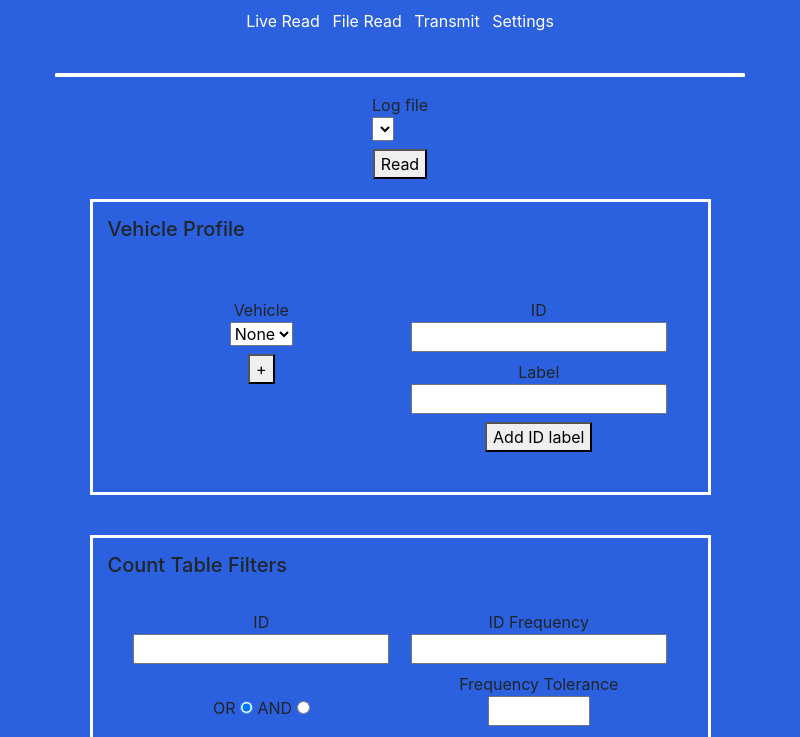
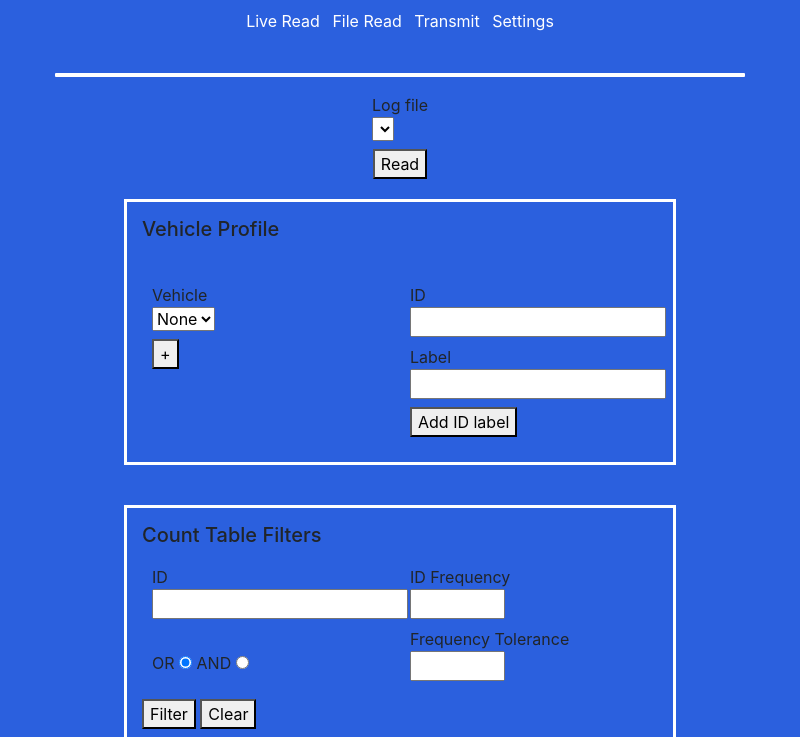
Before and after one commit to TheAbsoluteValue/CANdense, an Electron app: page file_read.html in a window 800 px wide. Shown: the part 63-800 px from the top of the page. Drawn offline with nearby package versions, Linux system fonts and the light colour scheme; no server answers.

Commit message:
Few more small changes

```diff
--- a/file_read.css
+++ b/file_read.css
@@ -24,26 +24,27 @@ a:hover {
     text-decoration: underline;
 }
 
+/* contains .horizontal-container elements */
+.root-div {
+  border: solid white;
+  margin-top: 20px;
+  margin-bottom: 20px;
+  padding: 15px;
+  width: 80%;
+}
+
+/* contains .horizontal-5050-div elements */
+.horizontal-container {
+  display: flex;
+  text-align: center;
+}
+
 .horizontal-5050-div {
   float: left;
   display: inline-block;
   width: 50%;
-  text-align: center;
+  text-align: left;
   padding: 10px;
-}
-
-.horizontal-container {
-  display: flex;
-  padding: 15px;
-  text-align: center;
-}
-
-.root-div {
-  border: solid white;
-  width: 90%;
-  margin-top: 20px;
-  margin-bottom: 20px;
-  padding: 15px;
 }
 
 .input-small {
--- a/file_read.html
+++ b/file_read.html
@@ -83,7 +83,7 @@
     <div class="row">
       <div class="col-12 d-flex justify-content-center">
         <!-- DOM elements for filtering -->
-        <div class="root-div">
+        <div class="root-div justify-content-center">
             <h5>Count Table Filters</h5>
             <div class="horizontal-container">
               <div class="horizontal-5050-div">
@@ -95,7 +95,7 @@
                 </div>
               </div>
               <div class="horizontal-5050-div">
-                <label for="table-count-freq-filter">ID Frequency<br><input type="number" name="table-count-freq-filter" id="table-count-freq-filter"></label>
+                <label for="table-count-freq-filter">ID Frequency<br><input type="number" name="table-count-freq-filter" id="table-count-freq-filter" class="input-small"></label>
                 <label for="msg-freq-tolerance">Frequency Tolerance <br><input type="number" name="table-count-msg-freq-tolerance" id="table-count-freq-tolerance" class="input-small"></label>
               </div>
               <br>
```
